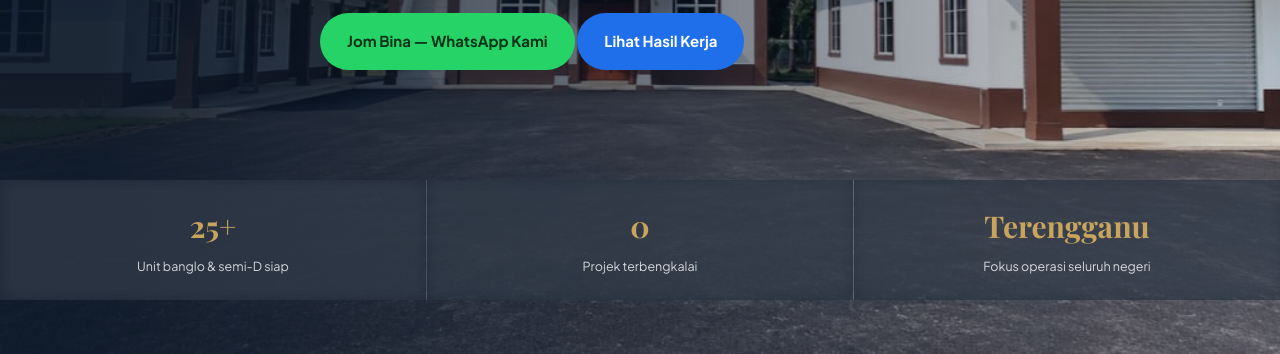
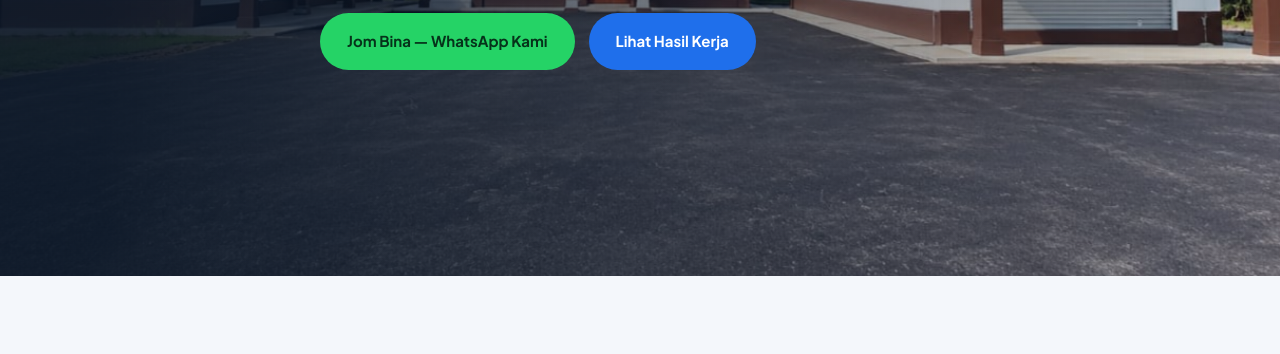
Before and after one commit to fahru76/Binali, a plain HTML site: page index.html in a window 1280 px wide. Shown: the part 561-915 px from the top of the page. Drawn offline with nearby package versions, Linux system fonts and the light colour scheme.

Commit message:
remove: hero stats bar — cleaner hero section

```diff
--- a/index.html
+++ b/index.html
@@ -57,15 +57,10 @@ header{position:sticky;top:0;z-index:60;background:#fff;border-bottom:1px solid
 .hero-in{position:relative;z-index:2;padding:118px 0 110px;max-width:640px}
 .hero h1{font-size:clamp(38px,5.4vw,60px);line-height:1.1;color:#fff;opacity:0;transform:translateY(28px);animation:fadeUp .85s cubic-bezier(.22,1,.36,1) .25s forwards}
 .hero .sub{opacity:0;transform:translateY(22px);animation:fadeUp .85s cubic-bezier(.22,1,.36,1) .45s forwards}
-.hero .cta{opacity:0;transform:translateY(18px);animation:fadeUp .85s cubic-bezier(.22,1,.36,1) .62s forwards}
+.hero .cta{display:flex;gap:14px;flex-wrap:wrap;opacity:0;transform:translateY(18px);animation:fadeUp .85s cubic-bezier(.22,1,.36,1) .62s forwards}
 .hero-badge{opacity:0;transform:translateY(12px);animation:fadeUp .75s ease-out .05s forwards}
-.hero-stats{opacity:0;transform:translateY(16px);animation:fadeUp .85s ease-out .78s forwards}
 @keyframes fadeUp{to{opacity:1;transform:translateY(0)}}
 .hero-badge{display:inline-flex;align-items:center;gap:8px;background:rgba(255,255,255,.12);border:1px solid rgba(255,255,255,.22);backdrop-filter:blur(6px);border-radius:999px;padding:8px 16px;font-size:12.5px;font-weight:700;color:#fff;margin-bottom:22px}
-.hero-stats{position:relative;z-index:2;display:grid;grid-template-columns:repeat(3,1fr);gap:1px;background:rgba(255,255,255,.18)}
-.hero-stats div{background:rgba(10,22,38,.62);backdrop-filter:blur(8px);padding:22px 10px;text-align:center;color:#fff}
-.hero-stats strong{display:block;font-family:'Playfair Display',serif;font-size:30px;color:var(--gold)}
-.hero-stats span{font-size:12.5px;color:rgba(255,255,255,.8)}
 
 /* ---------- generic section ---------- */
 section{padding:96px 0}
@@ -180,8 +175,6 @@ footer a:hover{color:var(--gold)}
   .logo img{height:42px}.logo .lt small{display:none}
   section{padding:70px 0}
   .hero-in{padding:72px 0 84px}
-  .hero-stats strong{font-size:22px}
-  .hero-stats span{font-size:11px}
   .tiles{grid-template-columns:1fr}
   .tile{min-height:240px}
   .fields{grid-template-columns:1fr}
@@ -239,11 +232,6 @@ footer a:hover{color:var(--gold)}
       <a class="btn wa" href="https://wa.me/60139388309?text=Salam%20Binali%2C%20saya%20berminat%20untuk%20bina%20rumah%20atas%20tanah%20saya." target="_blank" rel="noopener">Jom Bina — WhatsApp Kami</a>
       <a class="btn blue" href="#galeri">Lihat Hasil Kerja</a>
     </div>
-  </div>
-  <div class="hero-stats">
-    <div><strong>25+</strong><span>Unit banglo &amp; semi-D siap</span></div>
-    <div><strong>0</strong><span>Projek terbengkalai</span></div>
-    <div><strong>Terengganu</strong><span>Fokus operasi seluruh negeri</span></div>
   </div>
 </section>
 
```
